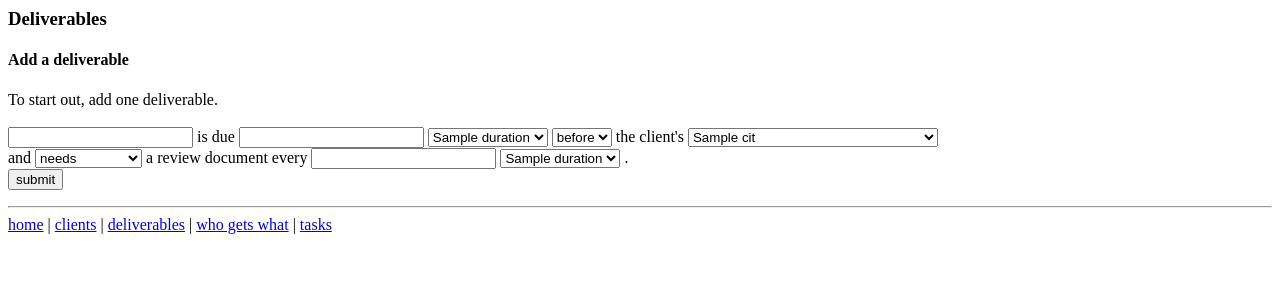
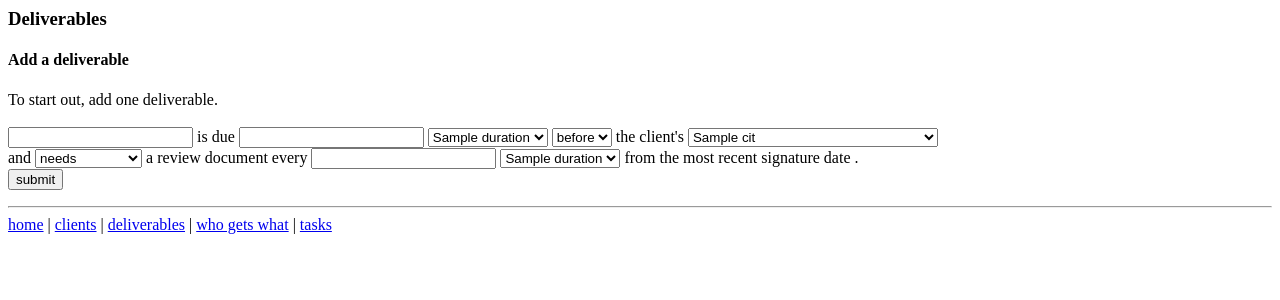
Before and after one commit to MrMallIronmaker/mrgregory, a Django app: template paperwork/templates/paperwork/new_deliverable.html in a window 1280 px wide. Shown: the top 300 px of the page. Run offline with Django 3.2, Linux system fonts and the light colour scheme; the template is opened without the code that fills it: most values are stand-ins (such as "Sample title", 1, 10 or a date in 2020); parts of the project's set-up code (start-up, migrations or seed data) failed here and were passed over.

Commit message:
usability nit

```diff
--- a/paperwork/templates/paperwork/new_deliverable.html
+++ b/paperwork/templates/paperwork/new_deliverable.html
@@ -65,6 +65,7 @@ To start out, add one deliverable.
 			<option value="{{d.value}}">{{d}}</option>
 			{% endfor %}
 		</select>
+		from the most recent signature date
 	</span>.
 	<br>
 	<input type="submit" value="submit" />
```
